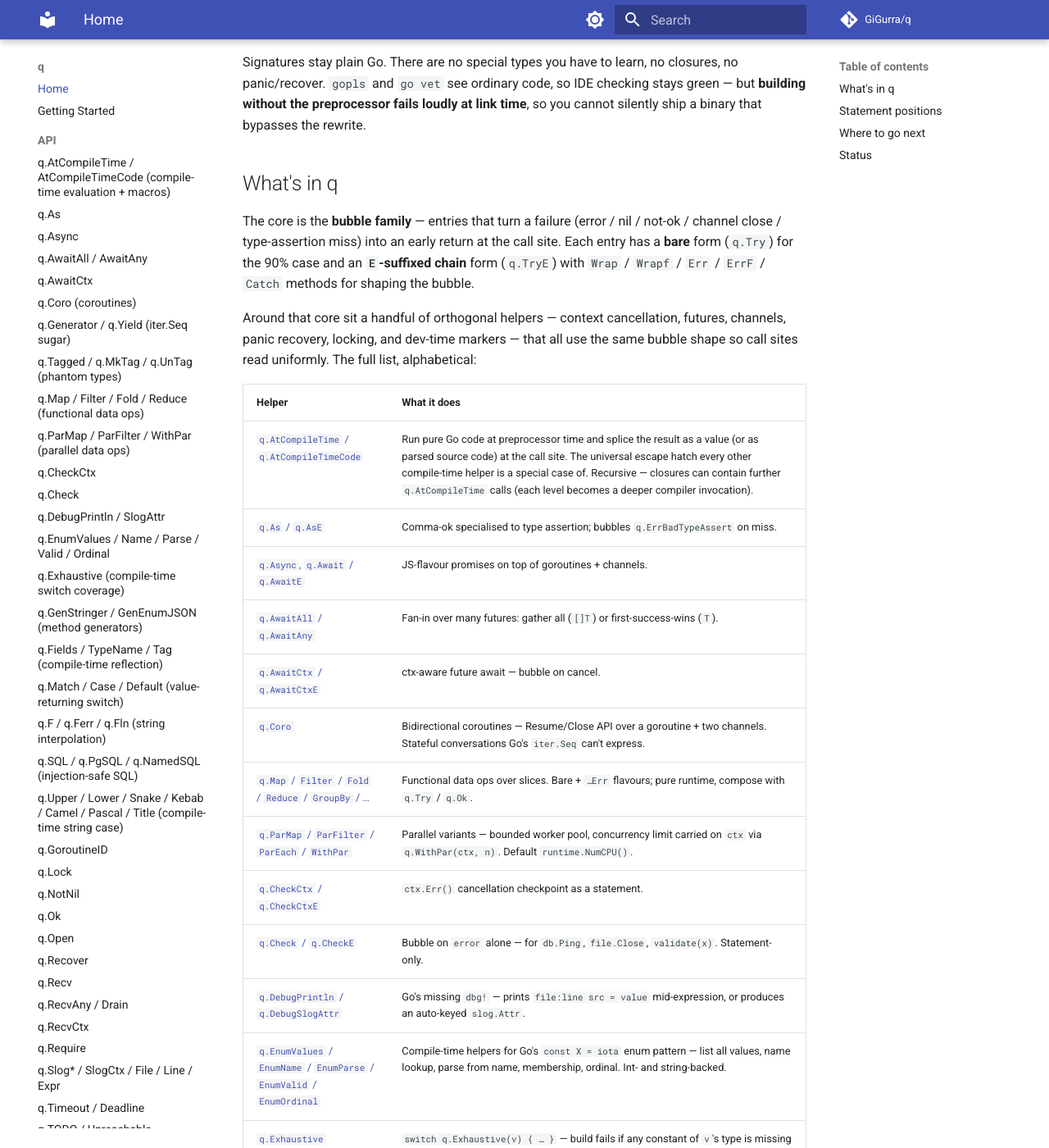
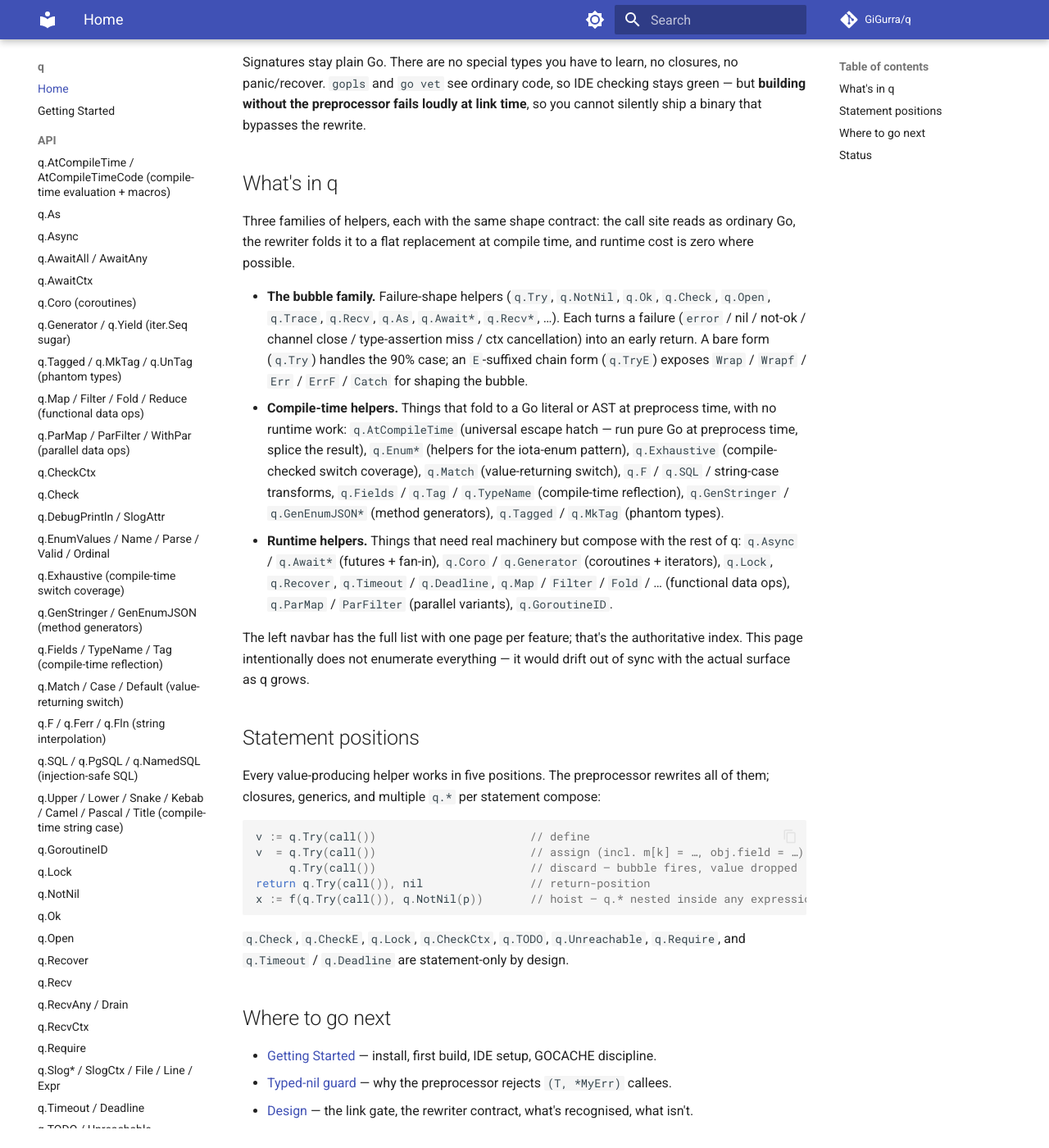
Before and after one commit to GiGurra/q, an MkDocs documentation site: the page built from docs/index.md, in a window 1280 px wide and 1400 px high, scrolled down 693 px. Shown: the whole window at 82% size. Built offline with MkDocs 1.6.1 and Material for MkDocs 9.7.7, drawn with Linux system fonts in a browser that asks for light colours; comment, search, counter and statistics services are not loaded; some of the changed text lies outside the part shown.

Commit message:
docs(index): drop the "What's in q" feature table
The exhaustive helper list duplicated the left navbar entries, and
both index.md and the navbar would have to be hand-synced on every
new feature. Replace with a three-paragraph framing of the families
(bubble, compile-time, runtime) and point at the navbar as the
authoritative index. Per-feature detail lives on the individual API
pages.

Co-Authored-By: Claude Opus 4.7 (1M context) <noreply@anthropic.com>

```diff
--- a/docs/index.md
+++ b/docs/index.md
@@ -31,46 +31,13 @@ Signatures stay plain Go. There are no special types you have to learn, no closu
 
 ## What's in q
 
-The core is the **bubble family** — entries that turn a failure (error / nil / not-ok / channel close / type-assertion miss) into an early return at the call site. Each entry has a **bare** form (`q.Try`) for the 90% case and an **`E`-suffixed chain** form (`q.TryE`) with `Wrap` / `Wrapf` / `Err` / `ErrF` / `Catch` methods for shaping the bubble.
+Three families of helpers, each with the same shape contract: the call site reads as ordinary Go, the rewriter folds it to a flat replacement at compile time, and runtime cost is zero where possible.
 
-Around that core sit a handful of orthogonal helpers — context cancellation, futures, channels, panic recovery, locking, and dev-time markers — that all use the same bubble shape so call sites read uniformly. The full list, alphabetical:
+- **The bubble family.** Failure-shape helpers (`q.Try`, `q.NotNil`, `q.Ok`, `q.Check`, `q.Open`, `q.Trace`, `q.Recv`, `q.As`, `q.Await*`, `q.Recv*`, …). Each turns a failure (`error` / nil / not-ok / channel close / type-assertion miss / ctx cancellation) into an early return. A bare form (`q.Try`) handles the 90% case; an `E`-suffixed chain form (`q.TryE`) exposes `Wrap` / `Wrapf` / `Err` / `ErrF` / `Catch` for shaping the bubble.
+- **Compile-time helpers.** Things that fold to a Go literal or AST at preprocess time, with no runtime work: `q.AtCompileTime` (universal escape hatch — run pure Go at preprocess time, splice the result), `q.Enum*` (helpers for the iota-enum pattern), `q.Exhaustive` (compile-checked switch coverage), `q.Match` (value-returning switch), `q.F` / `q.SQL` / string-case transforms, `q.Fields` / `q.Tag` / `q.TypeName` (compile-time reflection), `q.GenStringer` / `q.GenEnumJSON*` (method generators), `q.Tagged` / `q.MkTag` (phantom types).
+- **Runtime helpers.** Things that need real machinery but compose with the rest of q: `q.Async` / `q.Await*` (futures + fan-in), `q.Coro` / `q.Generator` (coroutines + iterators), `q.Lock`, `q.Recover`, `q.Timeout` / `q.Deadline`, `q.Map` / `Filter` / `Fold` / … (functional data ops), `q.ParMap` / `ParFilter` (parallel variants), `q.GoroutineID`.
 
-| Helper | What it does |
-|--------|--------------|
-| [`q.AtCompileTime` / `q.AtCompileTimeCode`](api/atcompiletime.md) | Run pure Go code at preprocessor time and splice the result as a value (or as parsed source code) at the call site. The universal escape hatch every other compile-time helper is a special case of. Recursive — closures can contain further `q.AtCompileTime` calls (each level becomes a deeper compiler invocation). |
-| [`q.As` / `q.AsE`](api/as.md) | Comma-ok specialised to type assertion; bubbles `q.ErrBadTypeAssert` on miss. |
-| [`q.Async`, `q.Await` / `q.AwaitE`](api/async.md) | JS-flavour promises on top of goroutines + channels. |
-| [`q.AwaitAll` / `q.AwaitAny`](api/await_multi.md) | Fan-in over many futures: gather all (`[]T`) or first-success-wins (`T`). |
-| [`q.AwaitCtx` / `q.AwaitCtxE`](api/await_ctx.md) | ctx-aware future await — bubble on cancel. |
-| [`q.Coro`](api/coro.md) | Bidirectional coroutines — Resume/Close API over a goroutine + two channels. Stateful conversations Go's `iter.Seq` can't express. |
-| [`q.Map` / `Filter` / `Fold` / `Reduce` / `GroupBy` / …](api/data.md) | Functional data ops over slices. Bare + `…Err` flavours; pure runtime, compose with `q.Try` / `q.Ok`. |
-| [`q.ParMap` / `ParFilter` / `ParEach` / `WithPar`](api/par.md) | Parallel variants — bounded worker pool, concurrency limit carried on `ctx` via `q.WithPar(ctx, n)`. Default `runtime.NumCPU()`. |
-| [`q.CheckCtx` / `q.CheckCtxE`](api/bubble.md) | `ctx.Err()` cancellation checkpoint as a statement. |
-| [`q.Check` / `q.CheckE`](api/check.md) | Bubble on `error` alone — for `db.Ping`, `file.Close`, `validate(x)`. Statement-only. |
-| [`q.DebugPrintln` / `q.DebugSlogAttr`](api/debug.md) | Go's missing `dbg!` — prints `file:line src = value` mid-expression, or produces an auto-keyed `slog.Attr`. |
-| [`q.EnumValues` / `EnumName` / `EnumParse` / `EnumValid` / `EnumOrdinal`](api/enums.md) | Compile-time helpers for Go's `const X = iota` enum pattern — list all values, name lookup, parse from name, membership, ordinal. Int- and string-backed. |
-| [`q.Exhaustive`](api/exhaustive.md) | `switch q.Exhaustive(v) { … }` — build fails if any constant of `v`'s type is missing from the case clauses (unless a `default:` opts out). Wrapper stripped at rewrite time, zero runtime cost. |
-| [`q.GenStringer` / `q.GenEnumJSONStrict` / `q.GenEnumJSONLax`](api/gen.md) | Package-level directives that synthesize `String()` / `MarshalJSON` / `UnmarshalJSON` methods on enum types. Strict errors on unknown wire values; Lax preserves them for forward-compat. |
-| [`q.Fields` / `q.AllFields` / `q.TypeName` / `q.Tag`](api/reflection.md) | Compile-time reflection — fold a struct's field names / type name / struct-tag value to a literal at the call site. Codegen-free JSON / CSV / SQL row mappers without runtime `reflect`. |
-| [`q.Match` / `q.Case` / `q.Default`](api/match.md) | Value-returning switch as an expression. Coverage-checked when matching on an enum type. |
-| [`q.F` / `q.Ferr` / `q.Fln`](api/format.md) | Compile-time `{expr}` string interpolation. `q.F("hi {name}")` → `fmt.Sprintf(...)`. Format must be a string literal. |
-| [`q.SQL` / `q.PgSQL` / `q.NamedSQL`](api/sql.md) | Injection-safe parameterised SQL. `{expr}` placeholders lift out as `?` / `$N` / `:nameN` driver binds. |
-| [`q.Upper` / `Lower` / `Snake` / `Kebab` / `Camel` / `Pascal` / `Title`](api/string_case.md) | Compile-time string-case transforms — fold a string literal to a string literal at compile time. Tokenisation handles camelCase, PascalCase, kebab-case, snake_case, and acronym runs. |
-| [`q.GoroutineID`](api/goroutine_id.md) | Returns the runtime goid Go deliberately hides — via runtime-package injection. ~1ns. |
-| [`q.Lock`](api/lock.md) | `Lock()` + `defer Unlock()` for any `sync.Locker`. |
-| [`q.NotNil` / `q.NotNilE`](api/notnil.md) | Bubble on a nil pointer (sentinel `q.ErrNil`). |
-| [`q.Ok` / `q.OkE`](api/ok.md) | Bubble on `(T, bool)` — the general comma-ok pattern. |
-| [`q.Open` / `q.OpenE`](api/open.md) | `(T, error)` plus `defer cleanup(v)` on success. |
-| [`q.Recover` / `q.RecoverE`](api/recover.md) | `defer q.Recover()` — function-wide panic→error. |
-| [`q.Recv` / `q.RecvE`](api/recv.md) | Comma-ok specialised to channel receive; bubbles `q.ErrChanClosed` on close. |
-| [`q.RecvAny` / `q.Drain` / `q.DrainAll`](api/channel_multi.md) | Multi-channel select / drain-until-close / per-channel drain-all. |
-| [`q.RecvCtx` / `q.RecvCtxE`](api/recv_ctx.md) | ctx-aware channel receive — bubble on close or cancel. |
-| [`q.Require`](api/require.md) | Runtime precondition — bubble an error when `cond` is false. |
-| [`q.SlogAttr` / `q.SlogCtx` / `q.File` / `q.Line` / `q.Expr` ...](api/slog.md) | Compile-time info builders + plain-string/int counterparts + context-attached attrs (correlation IDs across a request). |
-| [`q.Timeout` / `q.Deadline`](api/timeout.md) | Derive a child ctx with an auto-`defer cancel()`. |
-| [`q.TODO` / `q.Unreachable`](api/todo.md) | Rust-style panic markers with file:line. |
-| [`q.Trace` / `q.TraceE`](api/trace.md) | Try-shape with a compile-time `file:line:` prefix on the bubble. |
-| [`q.Try` / `q.TryE`](api/try.md) | Bubble on `(T, error)`. The 90% case. |
+The left navbar has the full list with one page per feature; that's the authoritative index. This page intentionally does not enumerate everything — it would drift out of sync with the actual surface as q grows.
 
 ## Statement positions
 
```
